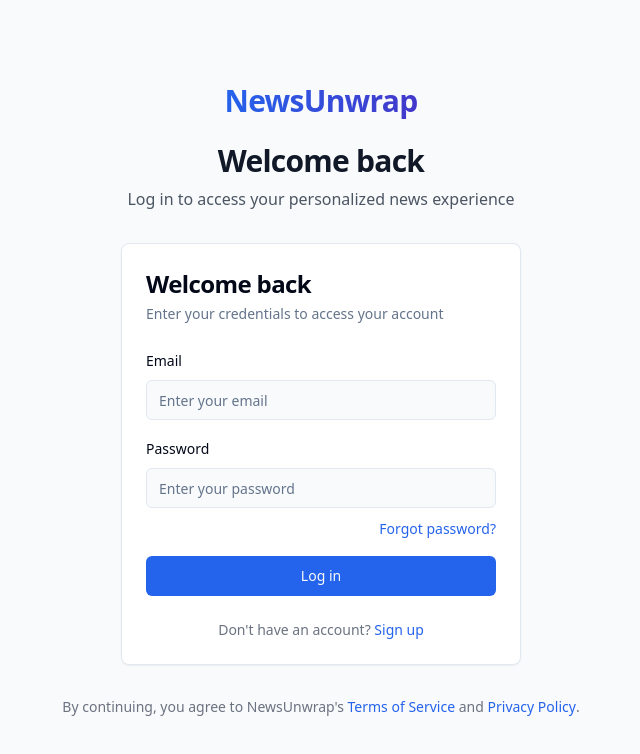
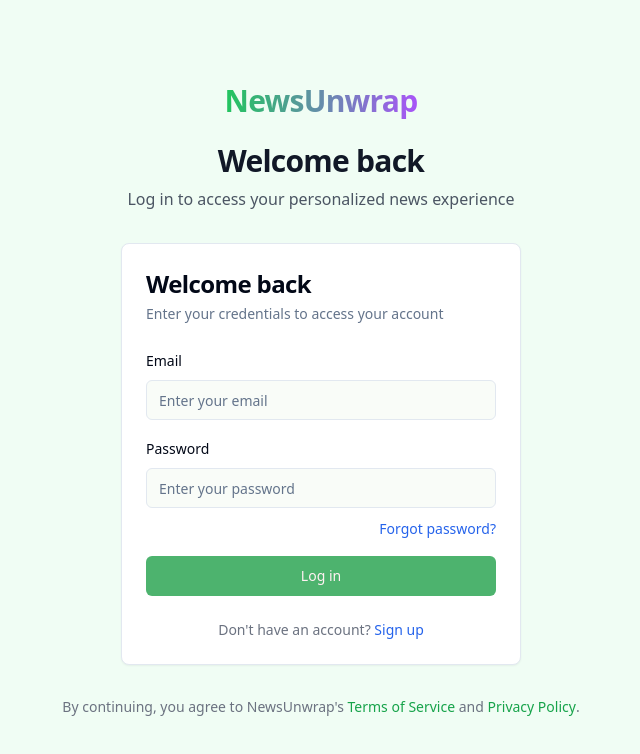
Before and after one commit to Andyjsil/news-unwrapped-reimagined, a React (Vite) app: page /login in a window 1280 px wide. Shown: the top 754 px of the page, without its empty margins (319-959 px from the left). Built offline with nearby package versions, Linux system fonts and the light colour scheme.

Commit message:
Refactor: Update color palette
Update the color palette to use light green and lilac colors.

```diff
--- a/src/index.css
+++ b/src/index.css
@@ -5,7 +5,7 @@
 
 @layer base {
   :root {
-    --background: 210 40% 98%;
+    --background: 100 40% 98%;
     --foreground: 222.2 84% 4.9%;
 
     --card: 0 0% 100%;
@@ -14,24 +14,24 @@
     --popover: 0 0% 100%;
     --popover-foreground: 222.2 84% 4.9%;
 
-    --primary: 221 83% 53%;
-    --primary-foreground: 210 40% 98%;
+    --primary: 140 40% 50%;
+    --primary-foreground: 355.7 100% 97.3%;
 
-    --secondary: 210 40% 96.1%;
+    --secondary: 280 40% 90%;
     --secondary-foreground: 222.2 47.4% 11.2%;
 
-    --muted: 210 40% 96.1%;
+    --muted: 140 20% 96.1%;
     --muted-foreground: 215.4 16.3% 46.9%;
 
-    --accent: 262 83% 58%;
-    --accent-foreground: 210 40% 98%;
+    --accent: 280 60% 70%;
+    --accent-foreground: 100 40% 98%;
 
     --destructive: 0 84.2% 60.2%;
     --destructive-foreground: 210 40% 98%;
 
     --border: 214.3 31.8% 91.4%;
     --input: 214.3 31.8% 91.4%;
-    --ring: 221 83% 53%;
+    --ring: 140 40% 50%;
 
     --radius: 0.5rem;
   }
@@ -72,7 +72,7 @@
 }
 
 .hero-gradient {
-  @apply bg-gradient-to-br from-blue-600 to-indigo-800 text-white;
+  @apply bg-gradient-to-br from-green-400 to-purple-400 text-white;
 }
 
 .news-container {
--- a/src/pages/Login.tsx
+++ b/src/pages/Login.tsx
@@ -4,10 +4,10 @@ import LoginForm from "@/components/Auth/LoginForm";
 
 export default function Login() {
   return (
-    <div className="min-h-screen flex flex-col items-center justify-center bg-gray-50 py-12 px-4">
+    <div className="min-h-screen flex flex-col items-center justify-center bg-green-50 py-12 px-4">
       <div className="text-center mb-8">
         <Link to="/" className="inline-block">
-          <h1 className="text-3xl font-bold bg-clip-text text-transparent bg-gradient-to-r from-blue-600 to-indigo-700">NewsUnwrap</h1>
+          <h1 className="text-3xl font-bold bg-clip-text text-transparent bg-gradient-to-r from-green-500 to-purple-500">NewsUnwrap</h1>
         </Link>
         <h2 className="mt-6 text-3xl font-bold text-gray-900">Welcome back</h2>
         <p className="mt-2 text-gray-600">
@@ -19,11 +19,11 @@ export default function Login() {
 
       <p className="mt-8 text-center text-sm text-gray-500">
         By continuing, you agree to NewsUnwrap's{" "}
-        <a href="#" className="font-medium text-blue-600 hover:underline">
+        <a href="#" className="font-medium text-green-600 hover:underline">
           Terms of Service
         </a>{" "}
         and{" "}
-        <a href="#" className="font-medium text-blue-600 hover:underline">
+        <a href="#" className="font-medium text-green-600 hover:underline">
           Privacy Policy
         </a>
         .
--- a/src/pages/Preferences.tsx
+++ b/src/pages/Preferences.tsx
@@ -18,7 +18,7 @@ export default function Preferences() {
   };
 
   return (
-    <div className="min-h-screen bg-gray-50 flex items-center justify-center py-12 px-4">
+    <div className="min-h-screen bg-green-50 flex items-center justify-center py-12 px-4">
       <div className="w-full max-w-3xl">
         <div className="text-center mb-8">
           <h1 className="text-3xl font-bold">Just a few steps to customize your experience</h1>
@@ -27,7 +27,7 @@ export default function Preferences() {
           </p>
         </div>
 
-        <Card className="p-8">
+        <Card className="p-8 border-purple-100 shadow-md">
           {step === 1 ? (
             <TopicSelector onSelectionComplete={handleTopicsComplete} />
           ) : (
--- a/src/pages/Signup.tsx
+++ b/src/pages/Signup.tsx
@@ -4,10 +4,10 @@ import SignupForm from "@/components/Auth/SignupForm";
 
 export default function Signup() {
   return (
-    <div className="min-h-screen flex flex-col items-center justify-center bg-gray-50 py-12 px-4">
+    <div className="min-h-screen flex flex-col items-center justify-center bg-green-50 py-12 px-4">
       <div className="text-center mb-8">
         <Link to="/" className="inline-block">
-          <h1 className="text-3xl font-bold bg-clip-text text-transparent bg-gradient-to-r from-blue-600 to-indigo-700">NewsUnwrap</h1>
+          <h1 className="text-3xl font-bold bg-clip-text text-transparent bg-gradient-to-r from-green-500 to-purple-500">NewsUnwrap</h1>
         </Link>
         <h2 className="mt-6 text-3xl font-bold text-gray-900">Get started</h2>
         <p className="mt-2 text-gray-600">
@@ -19,11 +19,11 @@ export default function Signup() {
 
       <p className="mt-8 text-center text-sm text-gray-500">
         By signing up, you agree to NewsUnwrap's{" "}
-        <a href="#" className="font-medium text-blue-600 hover:underline">
+        <a href="#" className="font-medium text-green-600 hover:underline">
           Terms of Service
         </a>{" "}
         and{" "}
-        <a href="#" className="font-medium text-blue-600 hover:underline">
+        <a href="#" className="font-medium text-green-600 hover:underline">
           Privacy Policy
         </a>
         .
```
